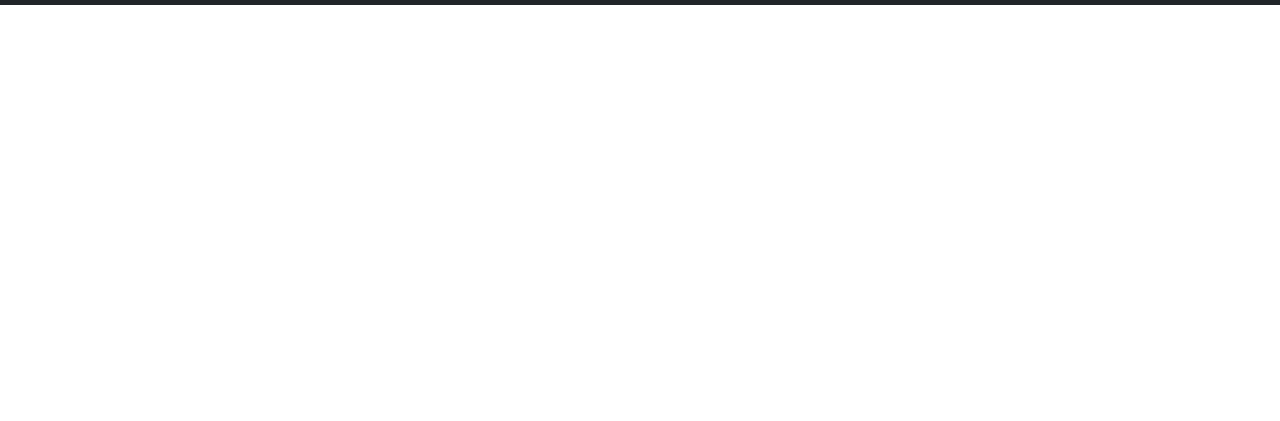
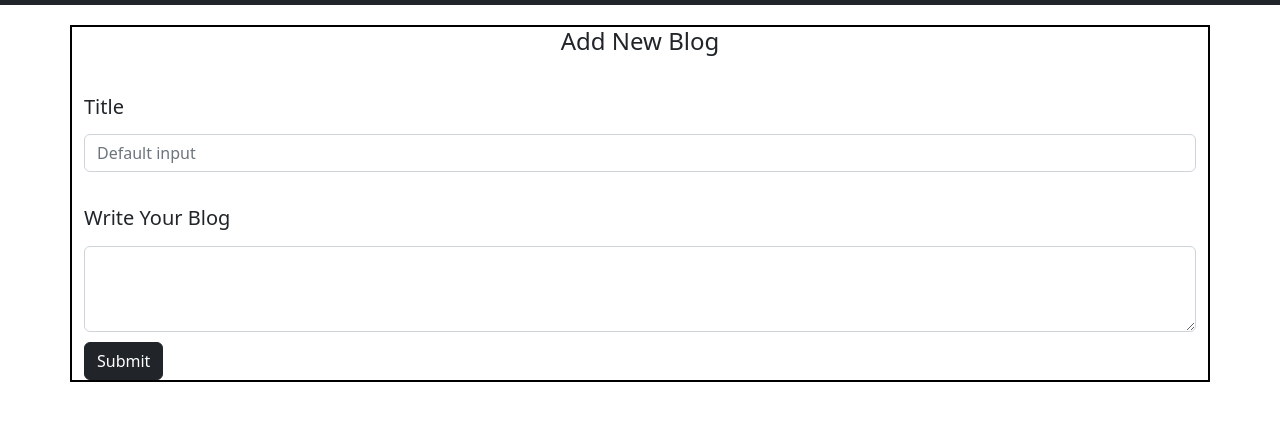
Before and after one commit to abhishek7575-spec/Blog_Web_Application, a plain HTML site: page index.html in a window 1280 px wide. Shown: the part 89-510 px from the top of the page. Drawn offline with nearby package versions, Linux system fonts and the light colour scheme; no server answers.

Commit message:
blog post from

```diff
--- a/index.html
+++ b/index.html
@@ -9,6 +9,7 @@
     <link rel="stylesheet" href="styles.css">
     <link href="https://cdn.jsdelivr.net/npm/bootstrap@5.2.0/dist/css/bootstrap.min.css" rel="stylesheet" integrity="sha384-gH2yIJqKdNHPEq0n4Mqa/HGKIhSkIHeL5AyhkYV8i59U5AR6csBvApHHNl/vI1Bx" crossorigin="anonymous">
 </head>
+
 <div class="containerfluid">
     <nav class="navbar navbar-expand-lg navbar-dark bg-dark">
         <div class="container-fluid">
@@ -39,11 +40,31 @@
 
   <div class="container">
     <div id="mycontainer" style = "display:flex; flex-wrap:wrap; margin:10px; justify-content:space-around" >
-
     </div>
   </div>
+  <div class="container" style="border:2px solid black">
+    <form>
+        <div class="form-group">
+          <h4 style="text-align:center;">Add New Blog</h4>
+          <label class="col-form-label mt-4" for="inputDefault"><h5>Title</h5></label>
+          <input type="text" class="form-control" placeholder="Default input" id="inputDefault">
+        </div>
+        <div class="form-group">
+          <label for="exampleTextarea" class="form-label mt-4"><h5>Write Your Blog</h5></label>
+          <textarea class="form-control" id="exampleTextarea" rows="3"></textarea>
+        </div>
+        <div class="form-group">
 
-<body>
+          <button type="submit" class="btn btn-dark">Submit</button>
+
+        </div>
+    </form>
+
+  </div>
+  <div class="container">
+
+  </div>
+
 <!-- JavaScript Bundle with Popper -->
 
 
--- a/main.js
+++ b/main.js
@@ -13,10 +13,9 @@ xhr.onreadystatechange =() => {
     for(let i=0; i<response.length; i++) {
          template+=`
          <div class="card text-white bg-dark mb-3" style="max-width: 20rem;">
-         <div class="card-header">Header</div>
          <div class="card-body">
-           <h4 class="card-title">Dark card title</h4>
-           <p class="card-text">Some quick example text to build on the card title and make up the bulk of the card's content.</p>
+           <h4 class="card-title">${response[i].title}</h4>
+           <p class="card-text">${response[i].body}</p>
          </div>
        </div>
        `
--- a/styles.css
+++ b/styles.css
@@ -16,6 +16,9 @@ body{
     justify-content: space-between;
     padding-left: 70% !important;
 }
+.form-control{
+    margin-bottom: 10px;
+}
 @media only screen and (max-width: 1000px) {
     .navbar-nav {
       padding-left:0 !important;
```
